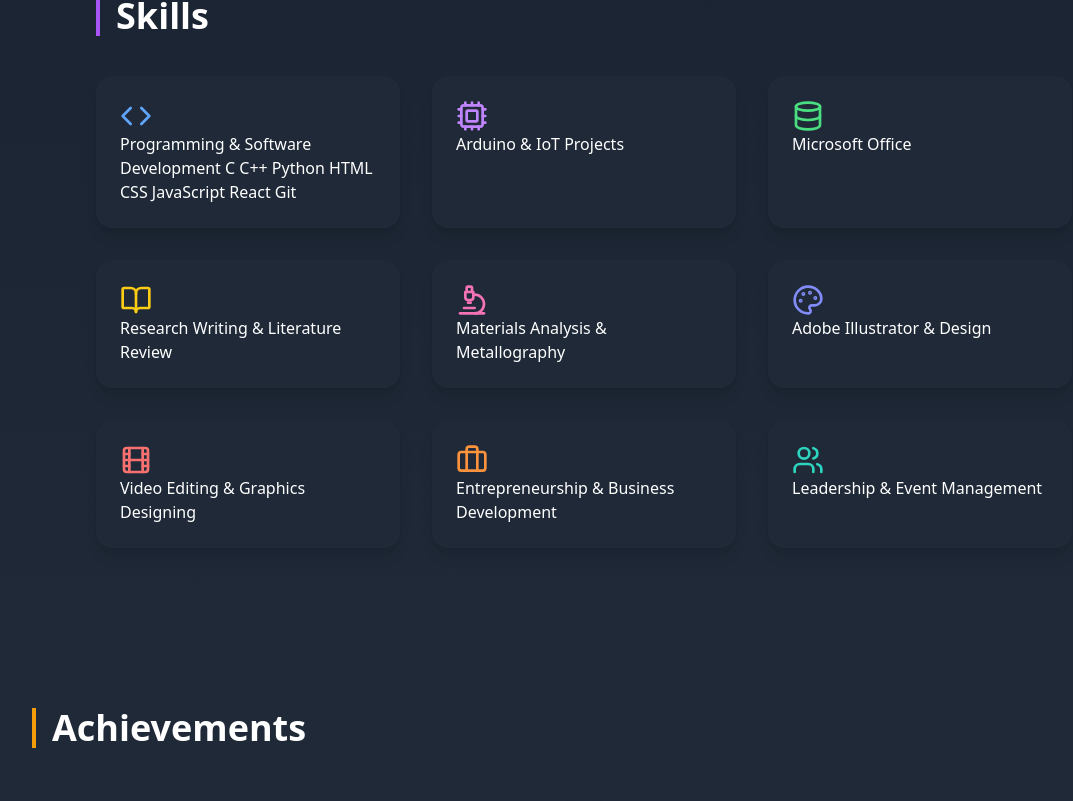
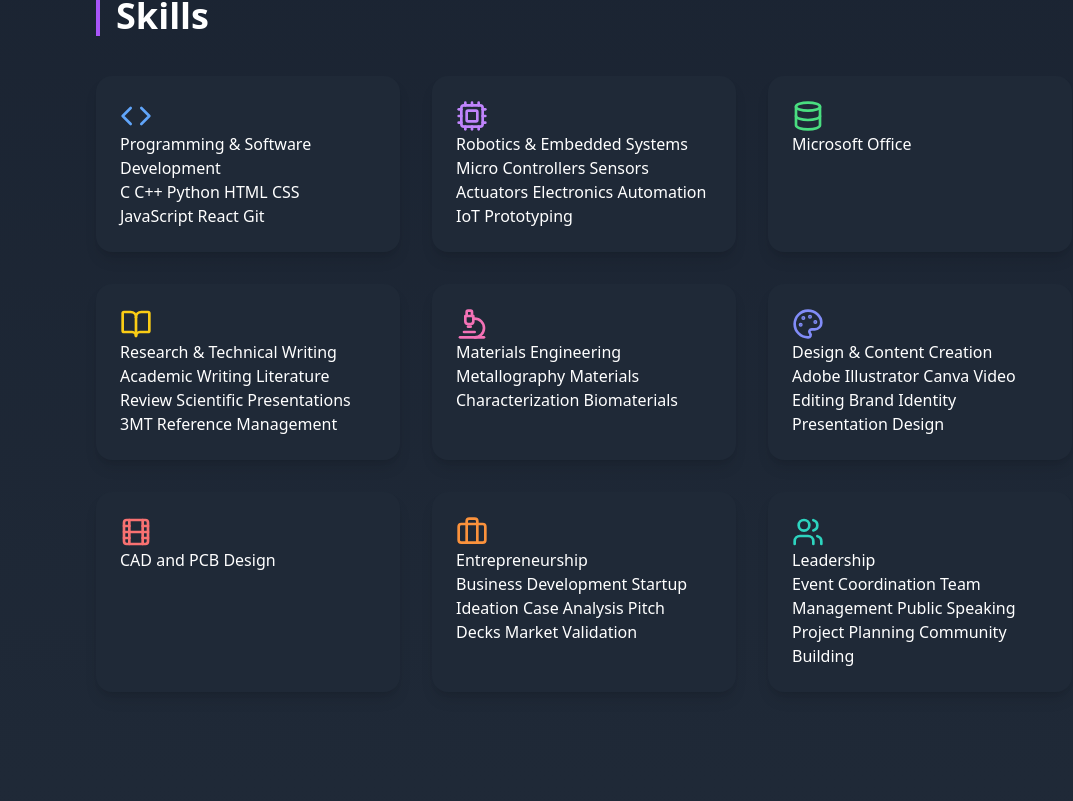
Before and after one commit to rohan-sheikh05/Personal_Website, a React (Create React App) app: page / in a window 1280 px wide. Shown: the part 2079-2880 px from the top of the page, without its empty margins (56-1129 px from the left). Built offline with nearby package versions, Linux system fonts and the light colour scheme.

Commit message:
Skill section Updated

```diff
--- a/src/App.js
+++ b/src/App.js
@@ -405,7 +405,7 @@
           {/* Technical Skills */}
           <div className="p-6 bg-gray-800 rounded-2xl shadow-lg hover:shadow-blue-500/30 transition transform hover:-translate-y-2 hover:scale-105">
             <Code size={32} className="text-blue-400" />
-            <span>Programming & Software Development
+            <span><p>Programming & Software Development</p>
 
               C
               C++
@@ -419,7 +419,16 @@
 
           <div className="p-6 bg-gray-800 rounded-2xl shadow-lg hover:shadow-purple-500/30 transition transform hover:-translate-y-2 hover:scale-105">
             <Cpu size={32} className="text-purple-400" />
-            <span>Arduino & IoT Projects</span>
+            <span><p>Robotics & Embedded Systems</p>
+              Micro Controllers
+              Sensors
+              Actuators
+              Electronics
+              Automation
+
+
+              IoT Prototyping
+            </span>
           </div>
 
           <div className="p-6 bg-gray-800 rounded-2xl shadow-lg hover:shadow-green-500/30 transition transform hover:-translate-y-2 hover:scale-105">
@@ -430,33 +439,61 @@
           {/* Research & Engineering */}
           <div className="p-6 bg-gray-800 rounded-2xl shadow-lg hover:shadow-yellow-500/30 transition transform hover:-translate-y-2 hover:scale-105">
             <BookOpen size={32} className="text-yellow-400" />
-            <span>Research Writing & Literature Review</span>
+            <span><p>Research & Technical Writing</p>
+              Academic Writing
+              Literature Review
+              Scientific Presentations
+              3MT
+              Reference Management
+            </span>
           </div>
 
           <div className="p-6 bg-gray-800 rounded-2xl shadow-lg hover:shadow-pink-500/30 transition transform hover:-translate-y-2 hover:scale-105">
             <Microscope size={32} className="text-pink-400" />
-            <span>Materials Analysis & Metallography</span>
+            <span><p>Materials Engineering</p>
+              Metallography
+              Materials Characterization
+              Biomaterials
+            </span>
           </div>
 
           {/* Creative & Business */}
           <div className="p-6 bg-gray-800 rounded-2xl shadow-lg hover:shadow-indigo-500/30 transition transform hover:-translate-y-2 hover:scale-105">
             <Palette size={32} className="text-indigo-400" />
-            <span>Adobe Illustrator & Design</span>
+            <span><p>Design & Content Creation</p>
+              Adobe Illustrator
+              Canva
+              Video Editing
+              Brand Identity
+              Presentation Design
+            </span>
           </div>
 
           <div className="p-6 bg-gray-800 rounded-2xl shadow-lg hover:shadow-red-500/30 transition transform hover:-translate-y-2 hover:scale-105">
             <Film size={32} className="text-red-400" />
-            <span>Video Editing & Graphics Designing</span>
+            <span><p>CAD and PCB Design</p></span>
           </div>
 
           <div className="p-6 bg-gray-800 rounded-2xl shadow-lg hover:shadow-orange-500/30 transition transform hover:-translate-y-2 hover:scale-105">
             <Briefcase size={32} className="text-orange-400" />
-            <span>Entrepreneurship & Business Development</span>
+            <span><p>Entrepreneurship</p>
+              Business Development
+              Startup Ideation
+              Case Analysis
+              Pitch Decks
+              Market Validation
+            </span>
           </div>
 
           <div className="p-6 bg-gray-800 rounded-2xl shadow-lg hover:shadow-teal-500/30 transition transform hover:-translate-y-2 hover:scale-105">
             <Users size={32} className="text-teal-400" />
-            <span>Leadership & Event Management</span>
+            <span><p>Leadership</p>
+              Event Coordination
+              Team Management
+              Public Speaking
+              Project Planning
+              Community Building
+            </span>
           </div>
         </div>
       </section>
```
